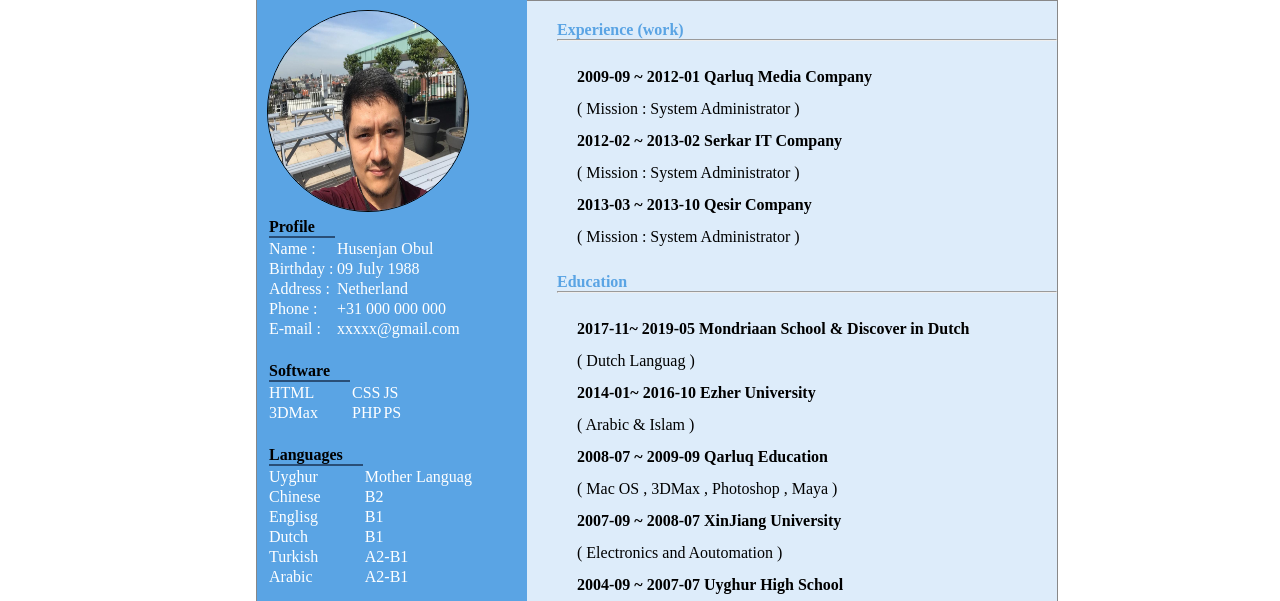
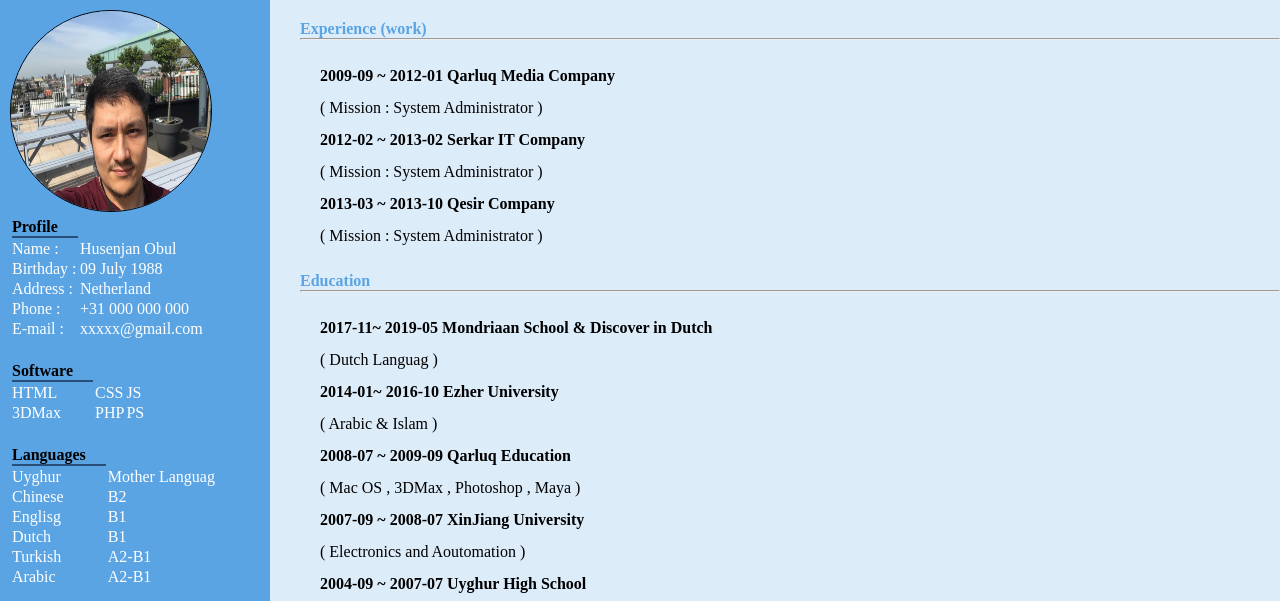
Before and after one commit to husenjanobul/hyf-html-css, a plain HTML site: page week1/index.html in a window 1280 px wide. Shown: the top 601 px of the page. Drawn offline with Linux system fonts and the light colour scheme.

Commit message:
Update main.css

```diff
--- a/week1/main.css
+++ b/week1/main.css
@@ -2,14 +2,7 @@
     margin: 0;
     padding: 0;
 }
-.body{
-    width: 60%;
-    min-width: 800px;
-    margin: 0 20%;
-    border: 1px solid #888;
-    top: 0;
-    bottom: 0;
-    position: fixed;
+body{
     background: rgba(90, 164, 228, 0.205);
 }
 section{
```
